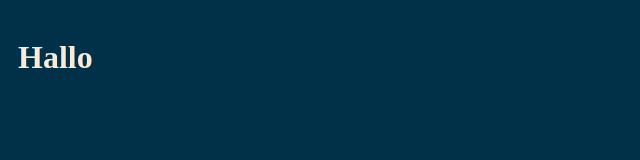
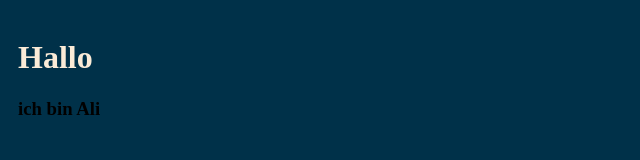
Before and after one commit to Ali-Elhefni/git-test, a plain HTML site: page index.html in a window 1280 px wide. Shown: the full height of the page, 0-640 px from the left. Drawn offline with Linux system fonts and the light colour scheme.

Commit message:
add h3 in line 11

```diff
--- a/index.html
+++ b/index.html
@@ -8,6 +8,7 @@
 </head>
 <body>
     <h1>Hallo</h1>
+    <h3> ich bin Ali</h3>
 
 
 
```
